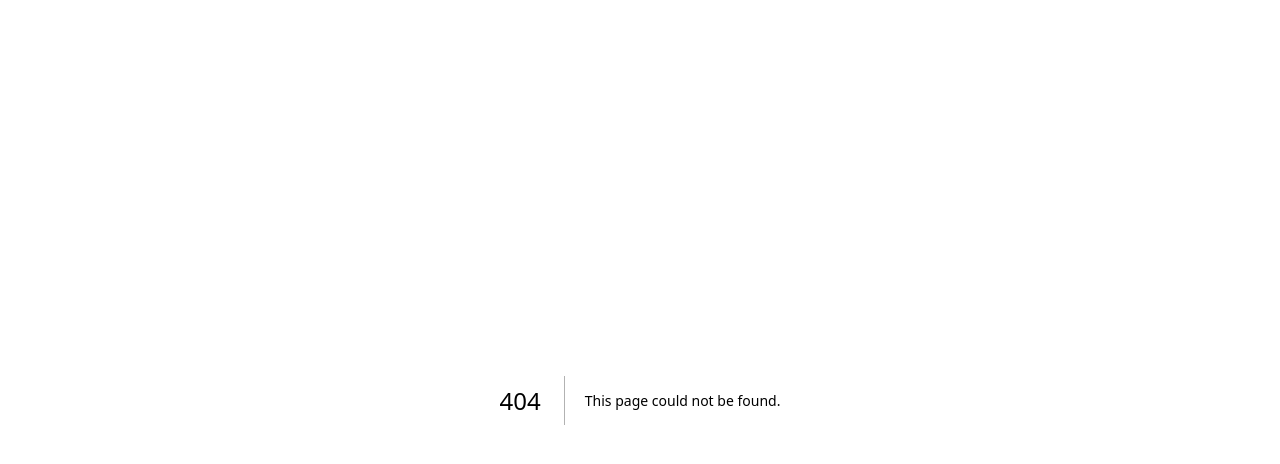
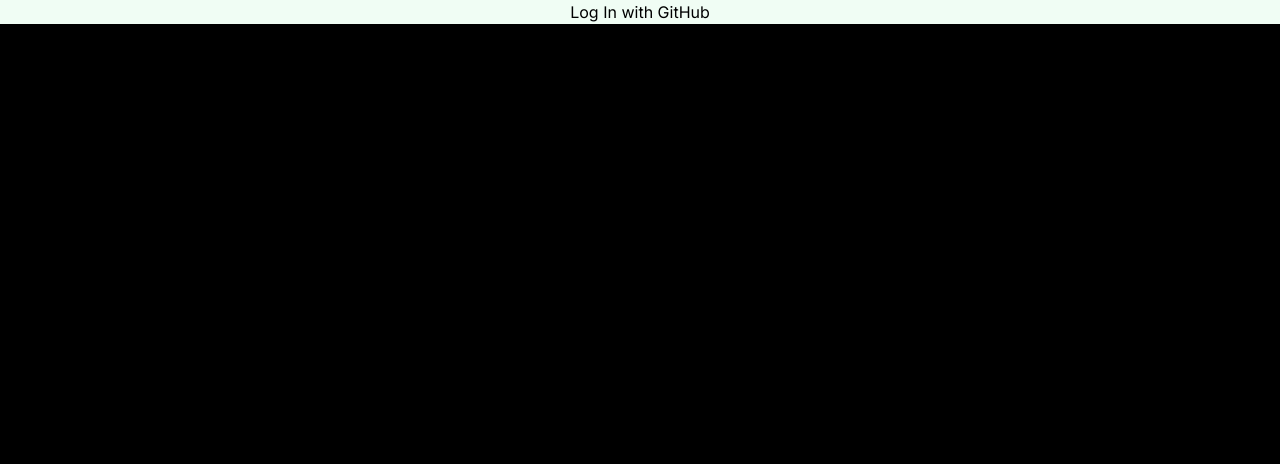
Before and after one commit to LucaIgnatescu/Website, a Next.js app: page /auth in a window 1280 px wide. Before the commit this address had no page. Shown: the top 464 px of the page. Built offline with nearby package versions, Linux system fonts and the light colour scheme.

Commit message:
implemented github authorization

```diff
--- /dev/null
+++ b/src/app/auth/callback/route.ts
@@ -0,0 +1,25 @@
+import { redirect } from "next/navigation";
+import { NextRequest, NextResponse} from "next/server";
+
+export async function GET(req: NextRequest) {
+  const code = req.nextUrl.searchParams.get('code')!;
+  const url = new URL(process.env.GITHUB_ENDPOINT!);
+  url.searchParams.append("client_id", process.env.GITHUB_CLIENT!);
+  url.searchParams.append("client_secret", process.env.GITHUB_SECRET!);
+  url.searchParams.append("code", code);
+  console.log("hit");
+
+  const data = await fetch(url.toString(), { cache: 'no-store' }).then(res => res.formData())
+  const access_token = data.get('access_token')?? "";
+  const refresh_token = data.get('refresh_token')?? "";
+
+  const userData = await fetch('https://api.github.com/users/LucaIgnatescu/repos', {
+    headers:{
+      'Accept': 'application/vnd.github+json',
+      'X-GitHub-Api-Version': '2022-11-28',
+      'Authorization': 'Bearer ' + access_token
+    }
+  });
+  console.log(await userData.json())
+  redirect('/auth');
+}
--- /dev/null
+++ b/src/app/auth/page.tsx
@@ -0,0 +1,7 @@
+import { LoginBtn } from "@/components/server";
+
+export default function Page() {
+  return <>
+    <LoginBtn />
+  </>
+}
--- a/src/components/server.tsx
+++ b/src/components/server.tsx
@@ -1,9 +1,25 @@
 import { Fragment } from "react";
 import { type CardInfo } from "./components";
 import { Card } from "./client";
+import { redirect } from "next/navigation";
 
 export async function Cards({ cards }: { cards?: CardInfo[] }) {
   return <span className="flex flex-row m-5 grow overflow-x-scroll no-scrollbar wrap">
     {cards?.map((info, i) => <Fragment key={i}> <Card {...info} /> </Fragment>)}
   </span>
 }
+
+export async function LoginBtn() {
+  const redirectURL = `https://github.com/login/oauth/authorize?` +
+    `client_id=${process.env.GITHUB_CLIENT}`;
+
+  return <div className="bg-green-50 text-center text-black">
+    <form action={async () => {
+      "use server";
+      console.log('redirecting');
+      redirect(redirectURL);
+    }}>
+      <input type="submit" value={"Log In with GitHub"} />
+    </form>
+  </div>
+}
```
